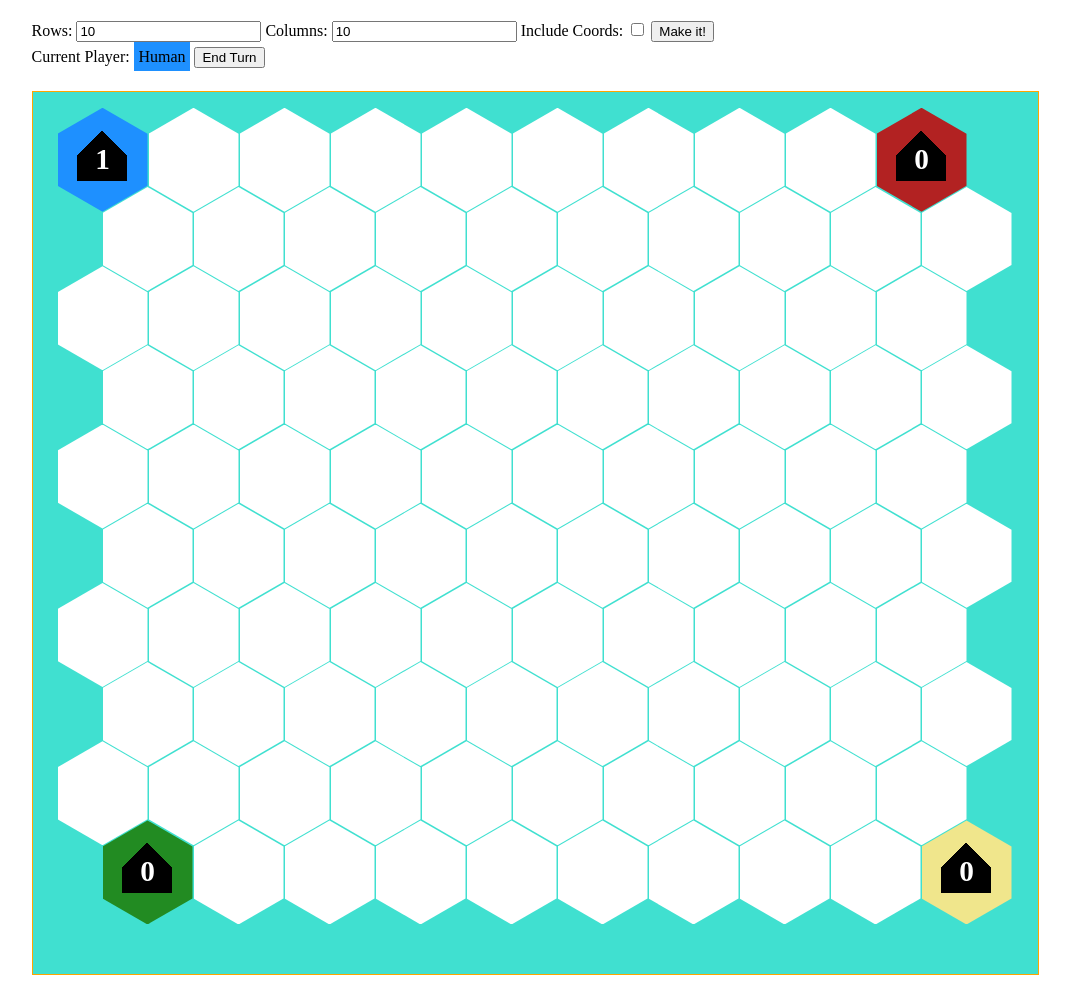
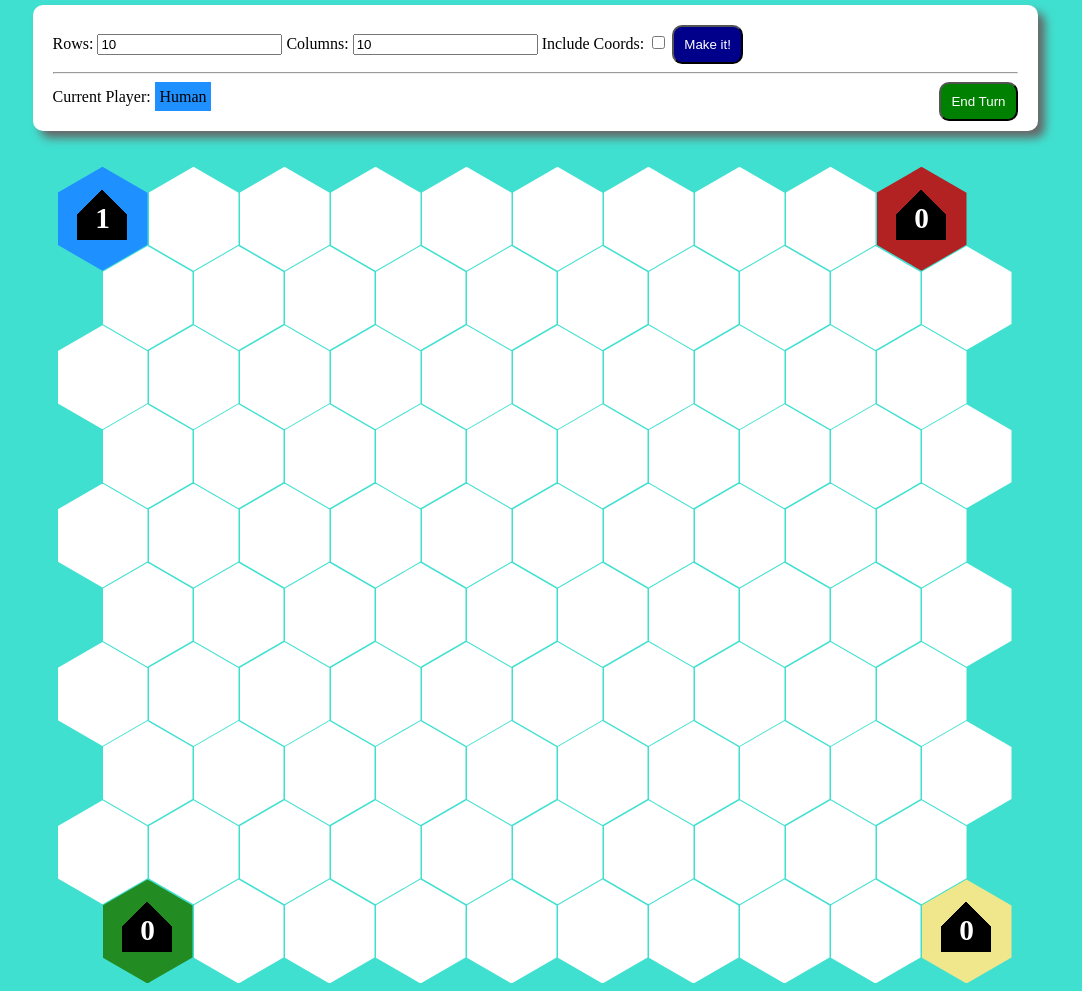
Before and after one commit to kevinhlyman/numeralEmpire, a plain HTML site: page index.html in a window 1280 px wide. Shown: the whole page, without its empty margins (105-1187 px from the left). Drawn offline with Linux system fonts and the light colour scheme.

Commit message:
Adding some other style and a little code cleanup

```diff
--- a/index.html
+++ b/index.html
@@ -18,6 +18,7 @@
           <input type="checkbox" name="includeCoords" id="includeCoords"/>
           <button id="btnMakeWorld" type="button">Make it!</button>
         </div>
+        <hr/>
         <div>
           <label>Current Player:</label>
           <div id="currentPlayer"></div>
--- a/index.js
+++ b/index.js
@@ -296,7 +296,7 @@ function computerPlayerLoop(){
     });
 
     // see if they have anything in storage to use
-    let maxTurns = 4; // For now a safety mechanism so this loop don't run away wild
+    let maxTurns = 10; // For now a safety mechanism so this loop don't run away wild
     while (currentPlayer.storage > 0 && maxTurns > 0){
         console.log(currentPlayer.storage);
         // find a hex that has a neighbor with an unowned hex and put a soldier in it
@@ -319,11 +319,10 @@ function computerPlayerLoop(){
                         }
                     }
                 }
+            }
 
-                // this probably isn't the correct place to put this but just for now.
-                drawWorld();
-
-            }
+            // this probably isn't the correct place to put this but just for now.
+            drawWorld();
         });
 
         maxTurns--;
--- a/style.css
+++ b/style.css
@@ -1,8 +1,8 @@
 @import './reset.css';
 
 :root {
-  --map-background: #40e0d0;
-  --map-border: #ffa500;
+  --menu-background:#ffffff;
+  --ocean-background: #40e0d0;
   --empty-hex: #ffffff;
   --empty-hex-hover: #fafad2;
   --soldier-count: #ffffff;
@@ -12,7 +12,10 @@
   --player4-background: khaki;
 }
 
-/* Don't need this.. Just keeps game board centered if you wanna. Maybe to build on later */
+html{
+  background-color: var(--ocean-background);
+}
+
 body {
   display: flex;
   justify-content: center;
@@ -21,12 +24,27 @@ body {
 }
 
 #menu {
-  margin-top: 20px;
+  margin-top: 5px;
+  padding: 20px;
+  background-color: var(--menu-background);
+  border-radius: 10px;
+  box-shadow: #666666 7px 7px 10px;
+}
+#btnMakeWorld{
+  padding:10px;
+  background-color: darkblue;
+  color:white;
+  border-radius: 10px;
+}
+#btnEndTurn{
+  float: right;
+  padding: 10px;
+  background-color: green;
+  color: white;
+  border-radius: 10px;
 }
 
 #gameBoard {
-  border: 1px solid var(--map-border);
-  background-color: var(--map-background);
   min-width: 600px;
   display: inline-block;
   padding: 45px 25px;
```
